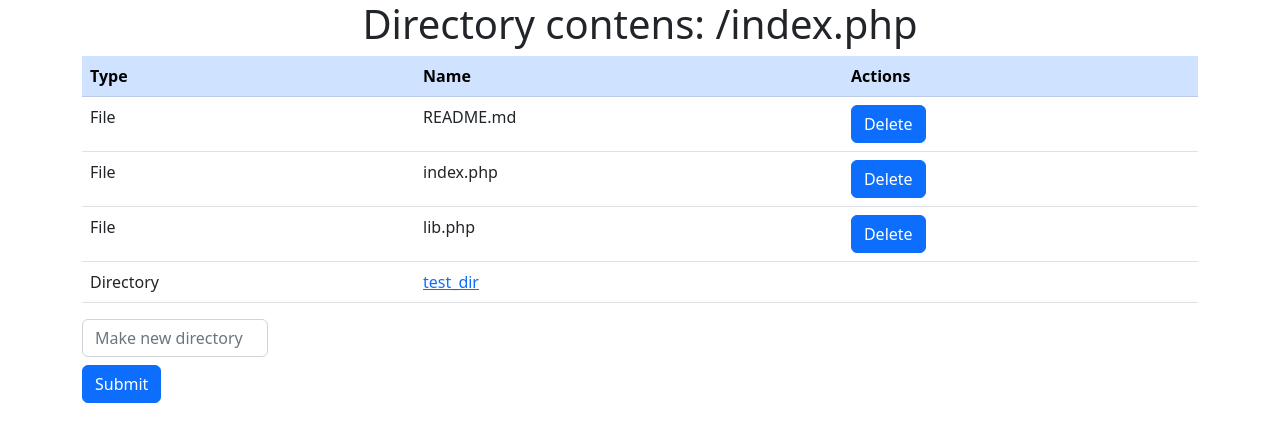
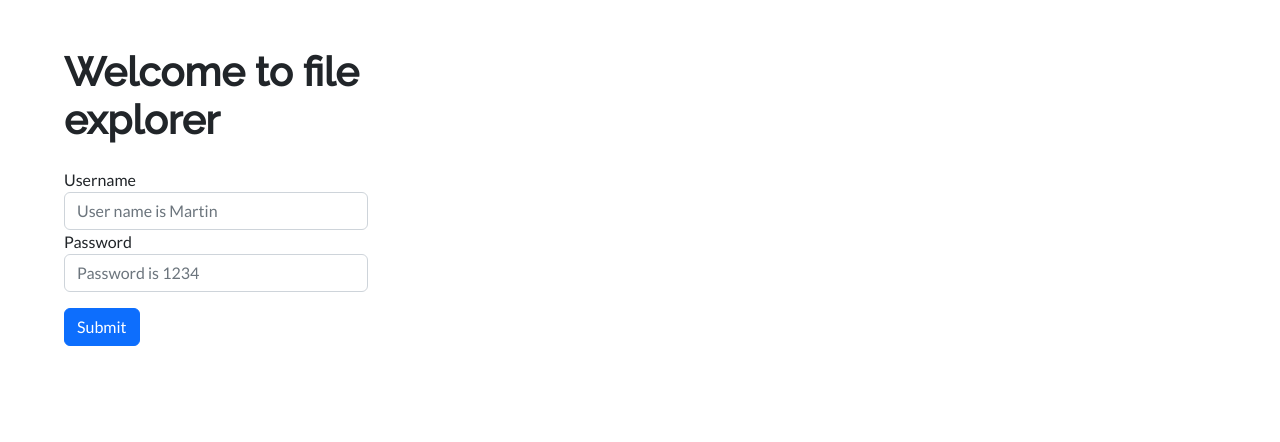
Before and after one commit to MartynasGit/Fexp, a PHP site: page /index.php in a window 1280 px wide. Shown: the top 442 px of the page. Run offline with PHP 8.4, Linux system fonts and the light colour scheme.

Commit message:
Added login logout feature and added more comments.

```diff
--- a/index.php
+++ b/index.php
@@ -6,16 +6,24 @@ $uri = $_SERVER['REQUEST_URI'];
 $dir = isset($_GET['path']) ? "./" . $_GET['path'] : "./";
 $errorMsg = "";
 $errorMsg2 = "";
-
-if (isset($_POST['delete']) && $_POST['delete'] !== "") {
+$pageContentVisibility = "visibility: hidden";
+$loginVisibility = "visibility: visible";
+session_start();
+// LOGOUT LOGIC
+if (isset($_POST['logout'])) {
+    session_destroy();
+    session_start();
+}
+//DELETE FILE LOGIC
+if (isset($_POST['delete']) && $_POST['delete'] !== "" && $_POST['delete'] !== " ") {
     $delItem = $_POST['delete'];
     if ($delItem !== "./index.php" && $delItem !== "./README.md" && $delItem !== "./lib.php") {
         unlink($delItem);
     } else {
-        $errorMsg2 = '<p class="text-danger text-center m-0">You can\'t delete this directory</p>';
+        $errorMsg2 = '<p class="text-danger text-center m-0">You can\'t delete this file</p>';
     }
 };
-
+//CREATE FOLDER LOGIC
 if (isset($_POST['newFolder']) && $_POST['newFolder'] !== "") {
     $newFold = $_POST['newFolder'];
     $allFolders = scandir($dir);
@@ -24,7 +32,28 @@ if (isset($_POST['newFolder']) && $_POST['newFolder'] !== "") {
     } else {
         $errorMsg = '<span class="text-danger">Directory name already exist</span>';
     }
+} else if (isset($_POST['newFolder']) && $_POST['newFolder'] == "") {
+    $errorMsg = '<span class="text-danger">Imput field must not be empty</span>';
 };
+//LOGIN LOGIC
+$loginErrorMessage = '';
+if (isset($_POST['login']) && !empty($_POST['userName']) && !empty($_POST['password'])) {
+    if ($_POST['userName'] == 'Martin' && $_POST['password'] == '1234') {
+        $_SESSION['logged_in'] = true;
+        $_SESSION['timeout'] = time();
+        $_SESSION['userName'] = $_POST['userName'];
+    } else {
+        $loginErrorMessage = 'Wrong username or password';
+    }
+}
+// SESSION LOGIC
+if (isset($_SESSION['logged_in']) && $_SESSION['logged_in'] == "login") {
+    $pageContentVisibility = "visibility: visible";
+    $loginVisibility = "display: none";
+} else {
+    $pageContentVisibility = "display: none";
+    $loginVisibility = "visibility: visible";
+}
 
 $files = scandir($dir);
 ?>
@@ -35,34 +64,61 @@ $files = scandir($dir);
     <meta charset="UTF-8">
     <meta http-equiv="X-UA-Compatible" content="IE=edge">
     <meta name="viewport" content="width=device-width, initial-scale=1.0">
-    <!-- CSS only -->
+    <link rel="preconnect" href="https://fonts.googleapis.com">
+    <link rel="preconnect" href="https://fonts.gstatic.com" crossorigin>
+    <link href="https://fonts.googleapis.com/css2?family=Lato&display=swap" rel="stylesheet">
+    <link href="https://fonts.googleapis.com/css2?family=Lato&family=Raleway:wght@500&display=swap" rel="stylesheet">
     <link href="https://cdn.jsdelivr.net/npm/bootstrap@5.2.0/dist/css/bootstrap.min.css" rel="stylesheet" integrity="sha384-gH2yIJqKdNHPEq0n4Mqa/HGKIhSkIHeL5AyhkYV8i59U5AR6csBvApHHNl/vI1Bx" crossorigin="anonymous">
     <title>File explorer</title>
+    <style>
+        body {
+            font-family: 'Lato', sans-serif;
+        }
+
+        h1 {
+            font-family: 'Lato', sans-serif;
+            font-family: 'Raleway', sans-serif;
+        }
+    </style>
 </head>
 
 <body>
-    <div class="container">
+    <!-- LOGIN FORM -->
+    <div class="loginForm mt-5 ms-5 col-3 ps-3" style="<?php print($loginVisibility) ?>">
+        <h1 class="fw-bold mb-4">Welcome to file explorer</h1>
+        <form method="post" action="<?php echo $uri ?>">
+            <span class="text-danger"><?php print($loginErrorMessage) ?></span>
+            <div>
+                <label id="userName">Username</label>
+                <input class="form-control" type="text" name="userName" placeholder="User name is Martin" required>
+            </div>
+            <div>
+                <label id="password">Password</label>
+                <input class="form-control" type="password" name="password" placeholder="Password is 1234" required>
+            </div>
+            <button type="submit" class="btn btn-primary mt-3" name="login">Submit</button>
+
+        </form>
+
+    </div>
+    <!-- PAGE AFTER SUCCESSFUL LOGIN -->
+    <div class="container" style="<?php print($pageContentVisibility) ?>">
         <h1 class="text-center">Directory contens: <?php print($_SERVER['REQUEST_URI']) ?></h1>
         <table class="table table-hover">
             <thead class="table-primary">
                 <tr>
-                    <th scope="col">
-                        Type
-                    </th>
-                    <th scope="col">
-                        Name
-                    </th>
-                    <th scope="col">
-                        Actions
-                    </th>
+                    <th scope="col"> Type</th>
+                    <th scope="col">Name</th>
+                    <th scope="col"> Actions </th>
                 </tr>
             </thead>
             <tbody>
                 <?php
+                // Table creation for all files and directories in current directory.
                 foreach ($files as $value) {
                     if ($value != "." and $value != "..") {
                         $isDir = is_dir($dir . '/' . $value) ? 'Directory' : 'File';
-                        print("<tr><td>" . $isDir . "</td>");
+                        print("<tr> <form method=\"post\"><td>" . $isDir . "</td>");
                         $linkValue = ($_SERVER['QUERY_STRING'] === "")
                             ? '<a href="' . $uri . '?path=' . $value . '">' . $value . '</a>'
                             : '<a href="' . $uri . '/' . $value . '">' . $value . '</a>';
@@ -70,11 +126,11 @@ $files = scandir($dir);
                         is_dir($dir . '/' . $value) ? print($linkValue) : print($value);
                         print("</td>");
                         !is_dir($dir . '/' . $value)
-                            ? print('<td><form method="post">
+                            ? print('<td>
                             <button class="btn btn-primary" value="' . $dir . $value . '" name="delete" >Delete </button>
-                            </form></td>')
-                            : print("<td></td>");
-                        print('</tr>');
+                            </td>')
+                            : print("<td> </td>");
+                        print('</form></tr>');
                     }
                 };
                 ?>
@@ -82,22 +138,30 @@ $files = scandir($dir);
         </table>
         <?php
         (print ($errorMsg2) ?? "");
+        //BACK BUTTON
         if (isset($_GET['path'])) {
             $paths = explode('/', $_GET['path']);
             $lastPath = end($paths);
             if (count($paths) > 1) {
-                print('<div class="my-2"><a href="' . str_replace('/' . $lastPath, "", $uri) . '">back</a></div>');
+                print('<div class="my-2"><a href="' . str_replace('/' . $lastPath, "", $uri) . '"><button class="btn btn-primary">Back</button></a></div>');
             } else {
-                print('<div class="my-2"><a href="' . $files[0] . '">back</a></div>');
+                print('<div class="my-2"><a href="' . $files[0] . '"><button class="btn btn-primary">Back</button></a></div>');
             }
         }
         ?>
+        <!--NEW DIRECTORY CREATION FORM  -->
+        <div class="col-3 text-end">
+            <form method="post" action="<?php echo $uri ?>">
+                <?php print ($errorMsg) ?? ""; ?>
+                <div class="col-12 mb-2">
+                    <input type="text" name="newFolder" placeholder="Make new directory" class="form-control">
+                </div>
+                <button type="submit" class="btn btn-primary">Submit</button>
+            </form>
+        </div>
+        <!-- LOGOUT FORM -->
         <form method="post" action="<?php echo $uri ?>">
-            <?php print ($errorMsg) ?? ""; ?>
-            <div class="col-2 mb-2">
-                <input type="text" name="newFolder" placeholder="Make new directory" class="form-control">
-            </div>
-            <button type="submit" class="btn btn-primary">Submit</button>
+            <button class="btn btn-warning mt-2 p-1" type="submit" name="logout" value="logout">LOG OUT</button>
         </form>
     </div>
 
@@ -116,6 +180,9 @@ $files = scandir($dir);
 // print('<br>');
 // print_r('Dir: ' . $dir);
 // print('<br>');
+// var_dump($_POST['login']);
+// echo $_POST['userName'];
+// echo $_POST['password'];
 print('<pre>');
 // $_SERVER['QUERY_STRING'];
 // print_r($_SERVER);
--- a/lib.php
+++ b/lib.php
@@ -1,8 +1 @@
-<?php declare(strict_types = 1);
-
-// function createFolder( string $value,  string $directory) {
-//     $names =  scandir($directory);
-//     if (!in_array($value, $names )){
-//         mkdir($directory . $value);
-//     };
-// }
+<?php
```
